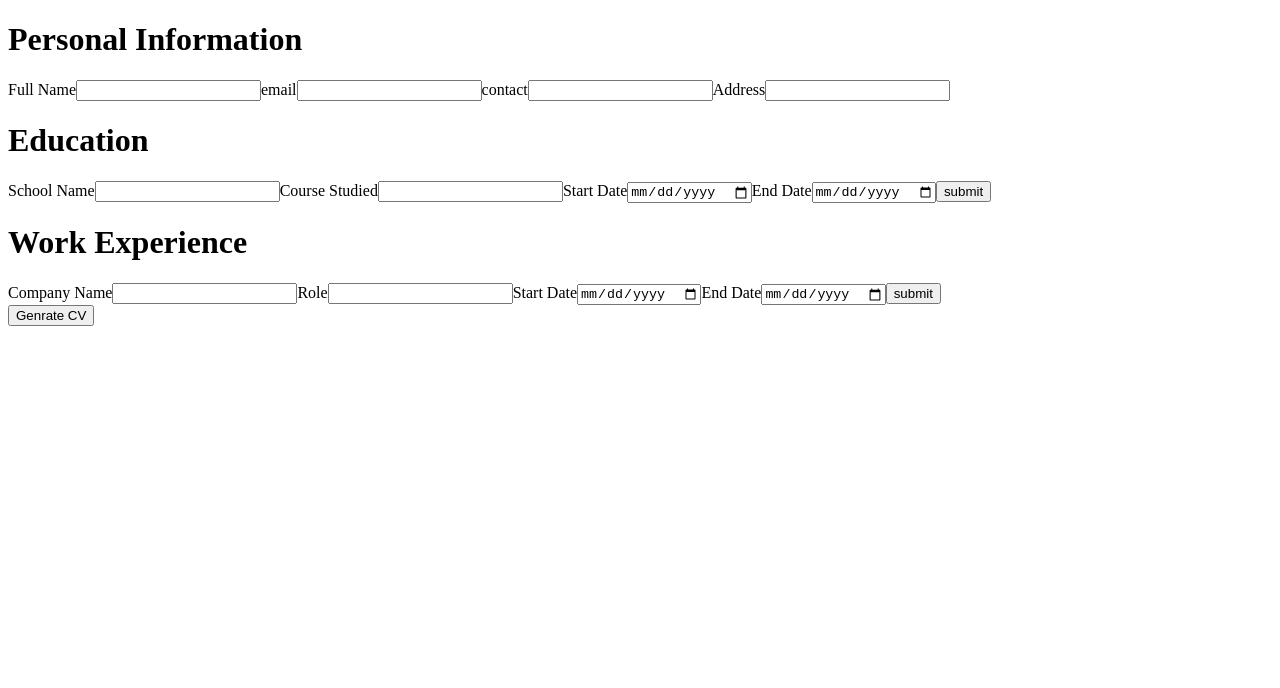
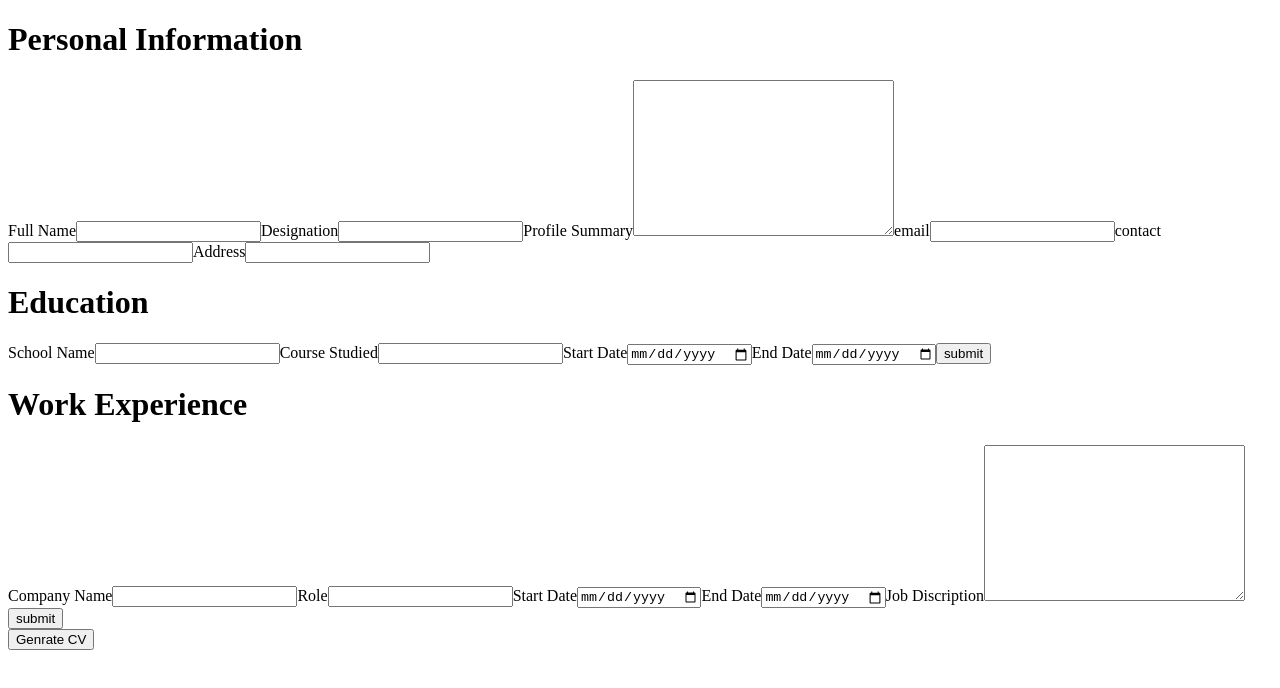
Before and after one commit to sinan-894/cv-app, a React (Vite) app: page / in a window 1280 px wide. Shown: the top 688 px of the page. Built offline with nearby package versions, Linux system fonts and the light colour scheme.

Commit message:
Add text area
>text area added for profile summary
>added for job discription
>added a new input discription
>update the data on every change

```diff
--- a/src/components.jsx
+++ b/src/components.jsx
@@ -22,6 +22,8 @@ function Data({onSubmit,data,genrate}){
     console.log(data)
 
     const [fullName,setFullName] = useState("")
+    const [designation,setDesignation] = useState("")
+    const [profileSummary,setProfileSummary] = useState('')
     const [email,setEmail] = useState("")
     const [contact,setContact] = useState("")
     const [address,setAddress] = useState("")
@@ -34,6 +36,8 @@ function Data({onSubmit,data,genrate}){
         onSubmit({
             ...data,
             fullName,
+            designation,
+            profileSummary,
             email,
             contact,
             address
@@ -76,6 +80,9 @@ function Data({onSubmit,data,genrate}){
                     <Input type={'text'} name={'full-name'} value={fullName} setInput={setFullName}>
                         Full Name
                     </Input>
+                    <Input type={'text'} name={'designation'} value={designation} setInput={setDesignation}>Designation</Input>
+                    <label>Profile Summary</label>
+                    <textarea name="" id="" cols="30" rows="10" value={profileSummary} onChange={(e)=>setProfileSummary(e.target.value)}></textarea>
                     <Input type={'text'} name={'email'} value={email} setInput={setEmail}>
                         email
                     </Input>
@@ -200,6 +207,7 @@ function WorkExperience({onSubmit,data,toggleInputMode,id}){
     const [role,setRole] = useState(id?data[id].role:'')
     const [startDateWork,setStartDate] = useState(id?data[id].startDateWork:'')
     const [endDateWork,setEndDate] = useState(id?data[id].endDateWork:'')
+    const [jobDiscription,setJobDiscription] = useState(id?data[id].jobDiscription:'')
 
     const handleSubmit = (e)=>{
         e.preventDefault()
@@ -214,7 +222,8 @@ function WorkExperience({onSubmit,data,toggleInputMode,id}){
                 companyName,
                 role,
                 startDateWork,
-                endDateWork
+                endDateWork,
+                jobDiscription
             }
         })
     }
@@ -234,6 +243,11 @@ function WorkExperience({onSubmit,data,toggleInputMode,id}){
                 <Input type={'date'} name={'end-date-work'} setInput={setEndDate} value={endDateWork}>
                     End Date
                 </Input>
+                <label htmlFor="">Job Discription</label>
+                <textarea name="" id="" cols="30" rows="10" value={jobDiscription}
+                onChange={(e)=>setJobDiscription(e.target.value)}>
+
+                </textarea>
                 <button onClick={handleSubmit}>submit</button>
                 {(data.workList.length>0) &&
                 <button onClick={()=>toggleInputMode(false)}>cancel</button>}
```
